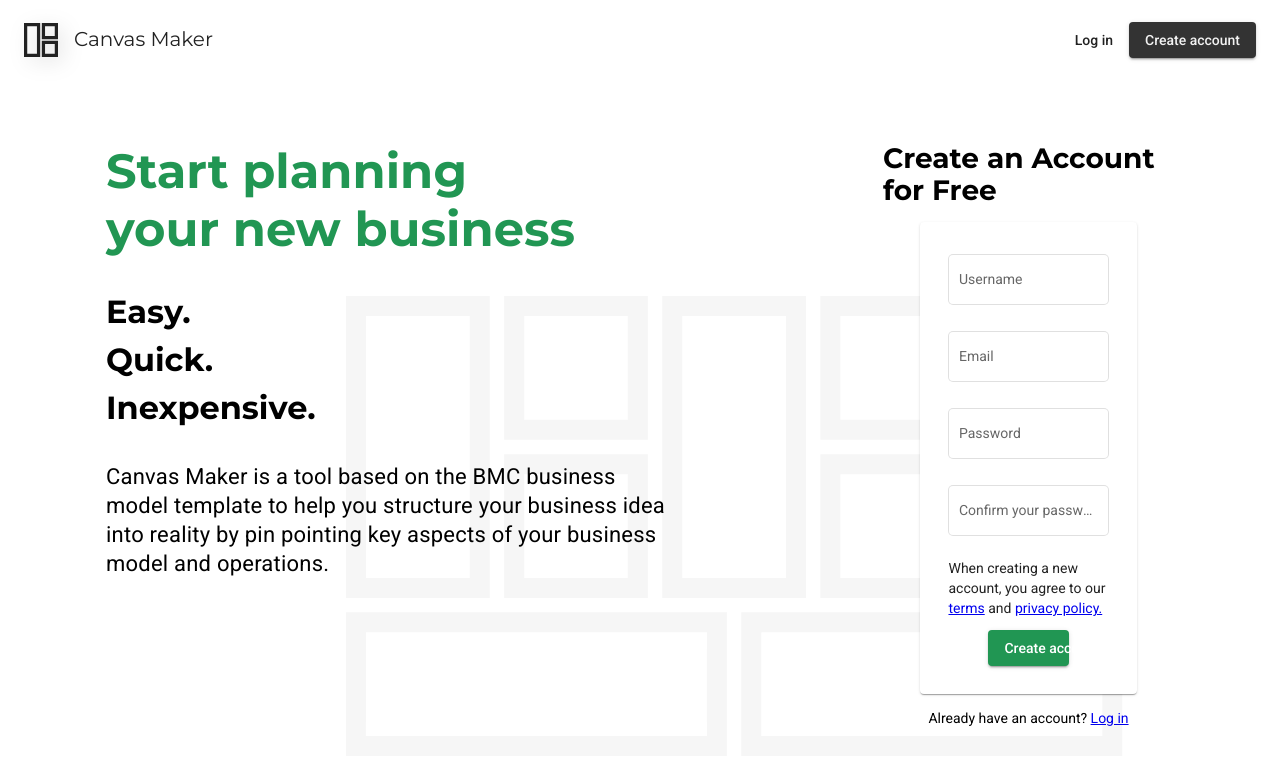
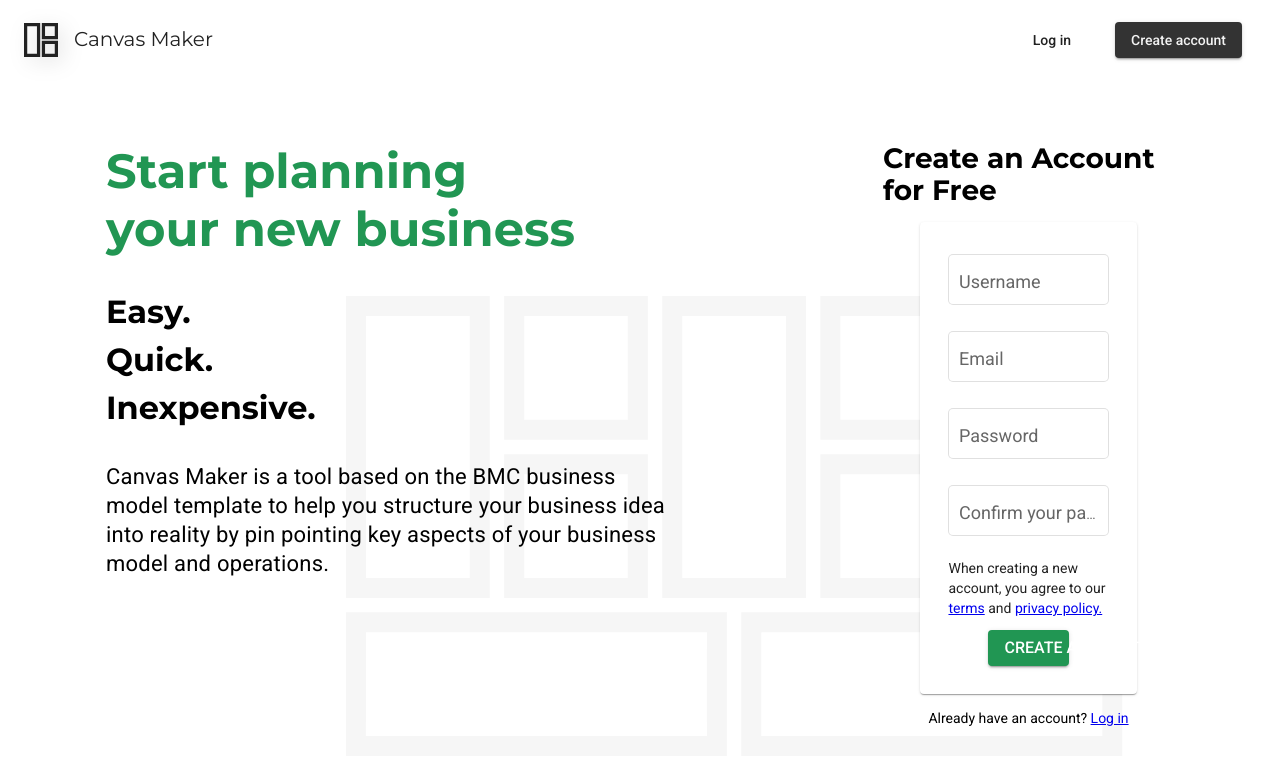
Before and after one commit to ViniciusALS/canvas-maker, an Angular app in the folder frontend/: page / in a window 1280 px wide. Shown: the top 764 px of the page. Built offline with nearby package versions, Linux system fonts and the light colour scheme.

Commit message:
Edits create account button

```diff
--- a/frontend/src/app/home-page/home-page.component.sass
+++ b/frontend/src/app/home-page/home-page.component.sass
@@ -6,6 +6,9 @@ mat-toolbar
     .create-account-btn
         background-color: #333
         color: #F2F2F2
+
+    button
+        margin: 0 1em
 
 .example-spacer
     flex: 1 1 auto
@@ -84,6 +87,9 @@ mat-toolbar
             width: 55%
             margin-bottom: 1em
 
+            mat-label
+                font-size: 18px
+
             form
                 display: flex
                 flex-direction: column
@@ -94,6 +100,9 @@ mat-toolbar
                     align-self: center
                     background-color: $green
 
+                    font-size: 16px
+                    text-transform: uppercase
+
 
 .canvas-bg
     position: relative
```
